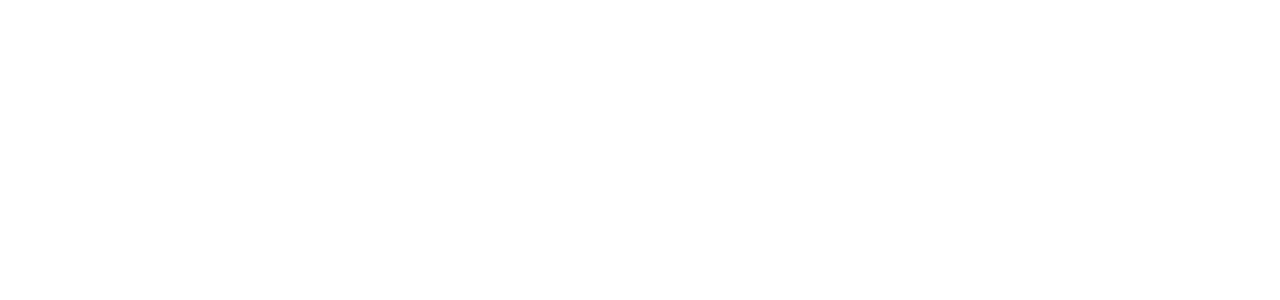
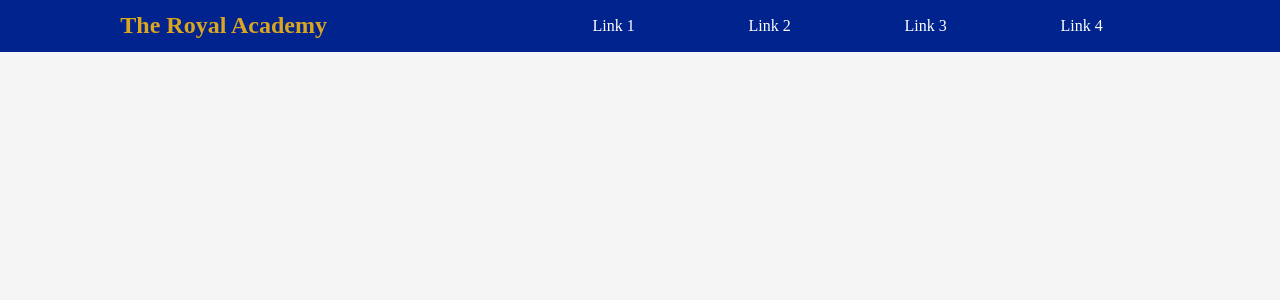
Before and after one commit to rbrower28/Royal-Academy, a Django app: page / in a window 1280 px wide. Before the commit the part shown is empty. Shown: the top 300 px of the page. Run offline with Django 4.2, Linux system fonts and the light colour scheme.

Commit message:
built basic header, has placeholders for nav bar

```diff
--- a/home/static/home/index.css
+++ b/home/static/home/index.css
@@ -0,0 +1,54 @@
+html {
+  background-color: whitesmoke;
+}
+
+/* ===== HEADER & FOOTER STYLING ===== */
+
+header,
+footer {
+  padding: 12px 1rem;
+  background-color: rgb(0, 35, 142);
+}
+
+header,
+nav {
+  display: flex;
+  flex-direction: row;
+  align-items: center;
+  justify-content: space-around;
+}
+
+nav {
+  width: 50%;
+}
+
+header h2 {
+  margin: 0;
+  color: goldenrod;
+}
+
+header a {
+  text-decoration: none;
+  color: white;
+}
+
+header a:hover {
+  color: goldenrod;
+  transform: scale(1.3);
+}
+
+/* ===== SMALL SCREEN CONFIGURATION ===== */
+
+@media only screen and (max-width: 40rem) {
+
+  header,
+  nav {
+    flex-direction: column;
+    padding-top: 1rem;
+  }
+
+  nav a {
+    margin: 5px;
+  }
+
+}
--- a/home/templates/home/includes/header.html
+++ b/home/templates/home/includes/header.html
@@ -0,0 +1,9 @@
+<header>
+  <h2>The Royal Academy</h2>
+  <nav>
+    <a href="#">Link 1</a>
+    <a href="#">Link 2</a>
+    <a href="#">Link 3</a>
+    <a href="#">Link 4</a>
+  </nav>
+</header>
--- a/home/templates/home/index.html
+++ b/home/templates/home/index.html
@@ -14,10 +14,14 @@
 
 {% block content %}
 
+  {% include "home/includes/header.html" %}
+
   <main>
 
 
 
   <main>
 
+  {% include "home/includes/footer.html" %}
+
 {% endblock %}
```
